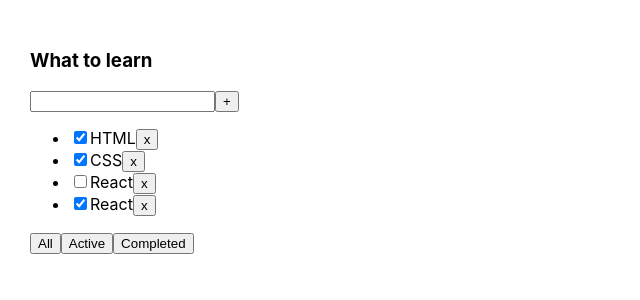
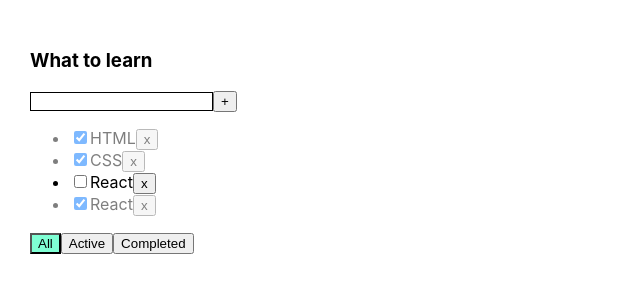
Before and after one commit to Peleka/TodoList, a React (Create React App) app: page / in a window 1280 px wide. Shown: the top 300 px of the page, without its empty margins (0-640 px from the left). Built offline with nearby package versions, Linux system fonts and the light colour scheme.

Commit message:
checkbox

```diff
--- a/src/App.css
+++ b/src/App.css
@@ -6,3 +6,23 @@
 .App > div {
   margin-right: 50px;
 }
+
+.isDone {
+  opacity: 0.5;
+}
+
+.active {
+  background-color: aquamarine;
+}
+
+.error {
+  border-color: #b8050b;
+  color: #b8050b;
+}
+
+.input {
+  border: none;
+  outline: none;
+  border: 1px solid;
+  border-color: black;
+}
--- a/src/App.tsx
+++ b/src/App.tsx
@@ -39,6 +39,15 @@
         setTasks([newTask, ...tasks])
     }
 
+    function changeTaskStatus (taskID: string, newIsDoneValue: boolean) {
+        setTasks(tasks.map(t => t.id === taskID ? {...t, isDone: newIsDoneValue} : t ))
+       // let task = tasks.find(t => t.id === taskID)
+       //  if(task) {
+       //      task.isDone = isDone;
+       //      setTasks([...tasks])
+       //  }
+    }
+
 //UI:
 
     function getTaskForTodoList() {
@@ -62,6 +71,8 @@
                 removeTask={removeTask}
                 changeFilter={changeFilter}
                 addTasks={addTasks}
+                filter={filter}
+                changeTaskStatus={changeTaskStatus}
             />
         </div>
     );
--- a/src/Todolist.tsx
+++ b/src/Todolist.tsx
@@ -1,5 +1,6 @@
 import React, {useState, KeyboardEvent, ChangeEvent} from 'react'
 import {FilterValuesType, TaskType} from "./App";
+
 
 type TodolistPropsType = {
     title: string
@@ -7,28 +8,46 @@
     removeTask: (taskID: string) => void
     changeFilter: (value: FilterValuesType) => void
     addTasks: (title: string) => void
+    filter: FilterValuesType
+    changeTaskStatus: (taskID: string, newIsDoneValue: boolean) => void
 }
 
 function Todolist(props: TodolistPropsType) {
     const [title, setTitle] = useState<string>("")
+    const [error, setError] = useState<string | null>(null)
 
     const tasks = props.tasks.map((t) => {
+            const onChangeTaskStatus = (e: ChangeEvent<HTMLInputElement>) => props.changeTaskStatus(t.id, e.currentTarget.checked)
             return (
-                <li>
-                    <input type={"checkbox"} checked={t.isDone}/>
+                <li className={t.isDone ? 'isDone' : ''}>
+                    <input
+                        onChange={onChangeTaskStatus}
+                        type={"checkbox"}
+                        checked={t.isDone}/>
                     <span>{t.title}</span>
-                    <button onClick={() => {props.removeTask(t.id)}}>x</button>
+                    <button onClick={() => {
+                        props.removeTask(t.id)
+                    }}>x
+                    </button>
                 </li>
             )
         }
     )
 
+
     const addTaskHandler = () => {
-        props.addTasks(title)
-        setTitle("")
+        if (title.trim() === '') {
+            setError('title is requared')
+        } else {
+            props.addTasks(title.trim())
+            setTitle("")
+            setError('')
+        }
+
     }
 
     const onKeyPressAddTask = (e: KeyboardEvent<HTMLInputElement>) => {
+        setError('')
         if (e.key === "Enter") {
             addTaskHandler()
         }
@@ -44,20 +63,30 @@
         <div>
             <h3>{props.title}</h3>
             <div>
-                <input
-                    value={title}
-                    onChange={onChangeTitle}
-                    onKeyPress={onKeyPressAddTask}
+                <input className={error ? 'error' : 'input'}
+                       value={title}
+                       onChange={onChangeTitle}
+                       onKeyPress={onKeyPressAddTask}
                 />
                 <button onClick={addTaskHandler}>+</button>
+                <div className={error ? 'error' : ''}>{error}</div>
             </div>
             <ul>
-                { tasks }
+                {tasks}
             </ul>
             <div>
-                <button onClick={onClickAllHandler}>All</button>
-                <button onClick={onClickActiveHandler}>Active</button>
-                <button onClick={onClickCompletedHandler}>Completed</button>
+                <button
+                    className={props.filter === 'all' ? 'active' : ''}
+                    onClick={onClickAllHandler}>All
+                </button>
+                <button
+                    className={props.filter === 'active' ? 'active' : ''}
+                    onClick={onClickActiveHandler}>Active
+                </button>
+                <button
+                    className={props.filter === 'completed' ? 'active' : ''}
+                    onClick={onClickCompletedHandler}>Completed
+                </button>
             </div>
         </div>
     )
```
